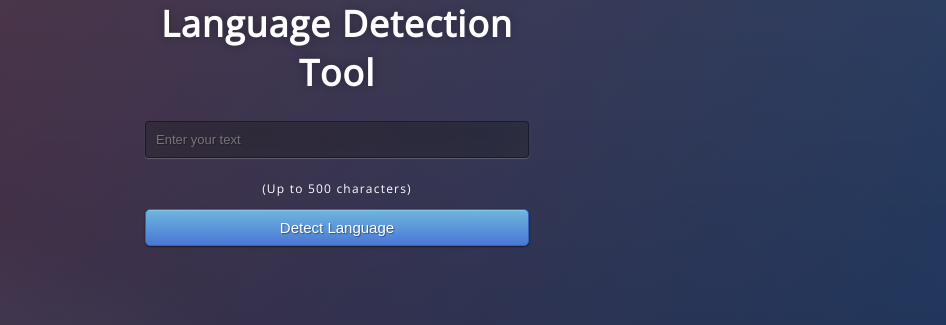
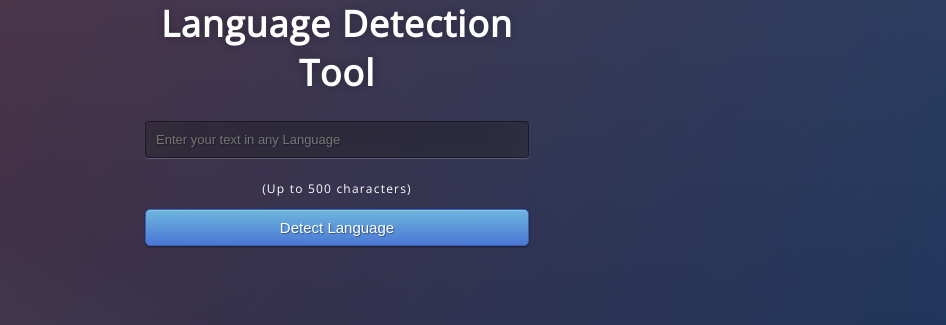
Before and after one commit to abhi-vellala/LanguageDetection, a Flask app: page / in a window 1280 px wide. Shown: the part 164-489 px from the top of the page, without its empty margins (289-1235 px from the left). Run offline with Flask 2, Linux system fonts and the light colour scheme.

Commit message:
requirement changes

```diff
--- a/templates/index.html
+++ b/templates/index.html
@@ -18,7 +18,7 @@
 
      <!-- Main Input For Receiving Query to our ML -->
     <form action="{{ url_for('language_detect')}}"method="post">
-    	<input type="text" name="document" placeholder="Enter your text" required="required" />
+    	<input type="text" name="document" placeholder="Enter your text in any Language" required="required" />
         <p style="font-size:12px;">(Up to 500 characters)</p>
 <!--        <input type="text" name="test_score" placeholder="Test Score" required="required" />-->
 <!--		<input type="text" name="interview_score" placeholder="Interview Score" required="required" />-->
```
